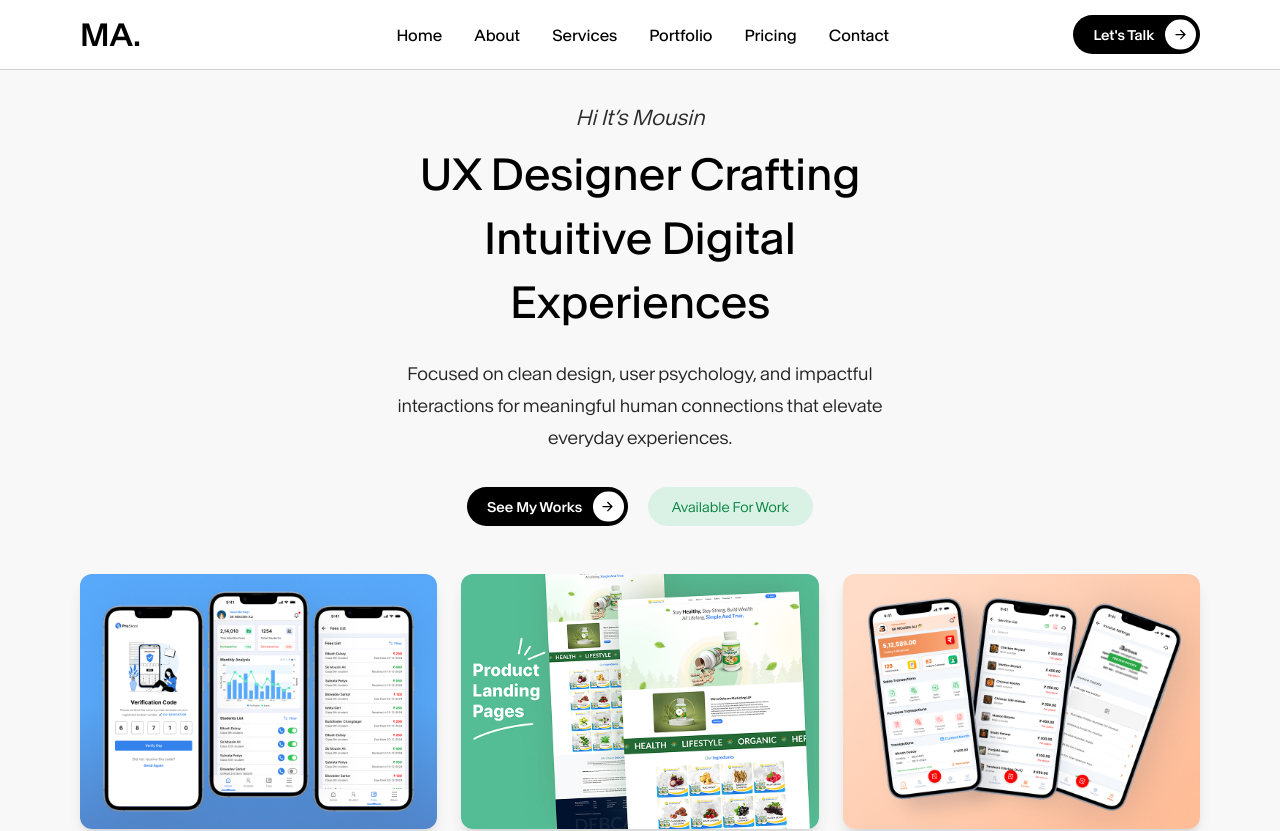
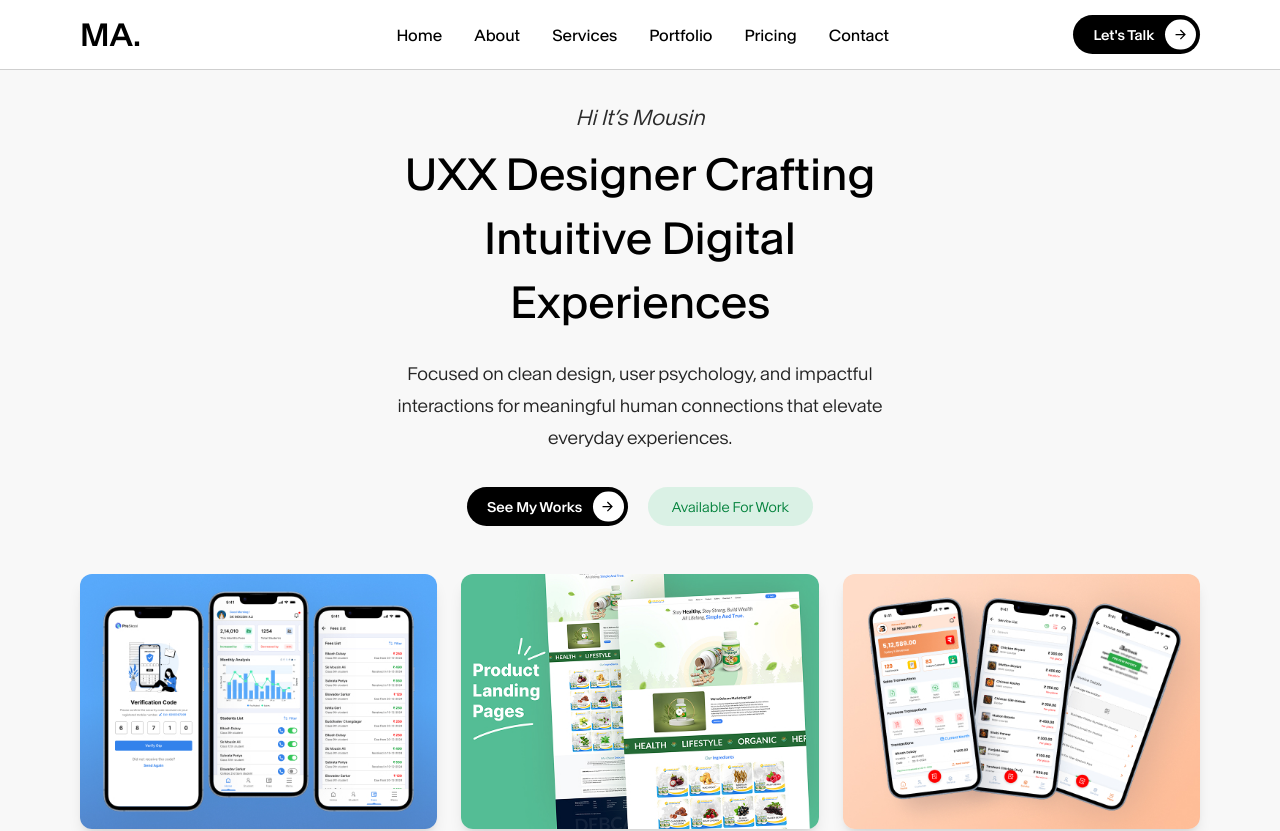
Before and after one commit to SK-MOUSIN-ALI/mousinali, a Next.js app: page / in a window 1280 px wide. Shown: the top 831 px of the page. Built offline with nearby package versions, Linux system fonts and the light colour scheme.

Commit message:
Correct job title from 'UX' to 'UXX' Designer

```diff
--- a/src/app/page.jsx
+++ b/src/app/page.jsx
@@ -136,7 +136,7 @@ export default function Home() {
               <div className="w-1/2 text-center hero-text">
                 <h5 className="italic text-[#2B2B2B] font-weight-300">Hi It’s Mousin</h5>
                 <h1 className="font-weight-400 capitalize">
-                  UX Designer crafting intuitive digital experiences
+                  UXX Designer crafting intuitive digital experiences
                 </h1>
                 <p className="text-[#242424] font-weight-300">
                   Focused on clean design, user psychology, and impactful interactions for
```
